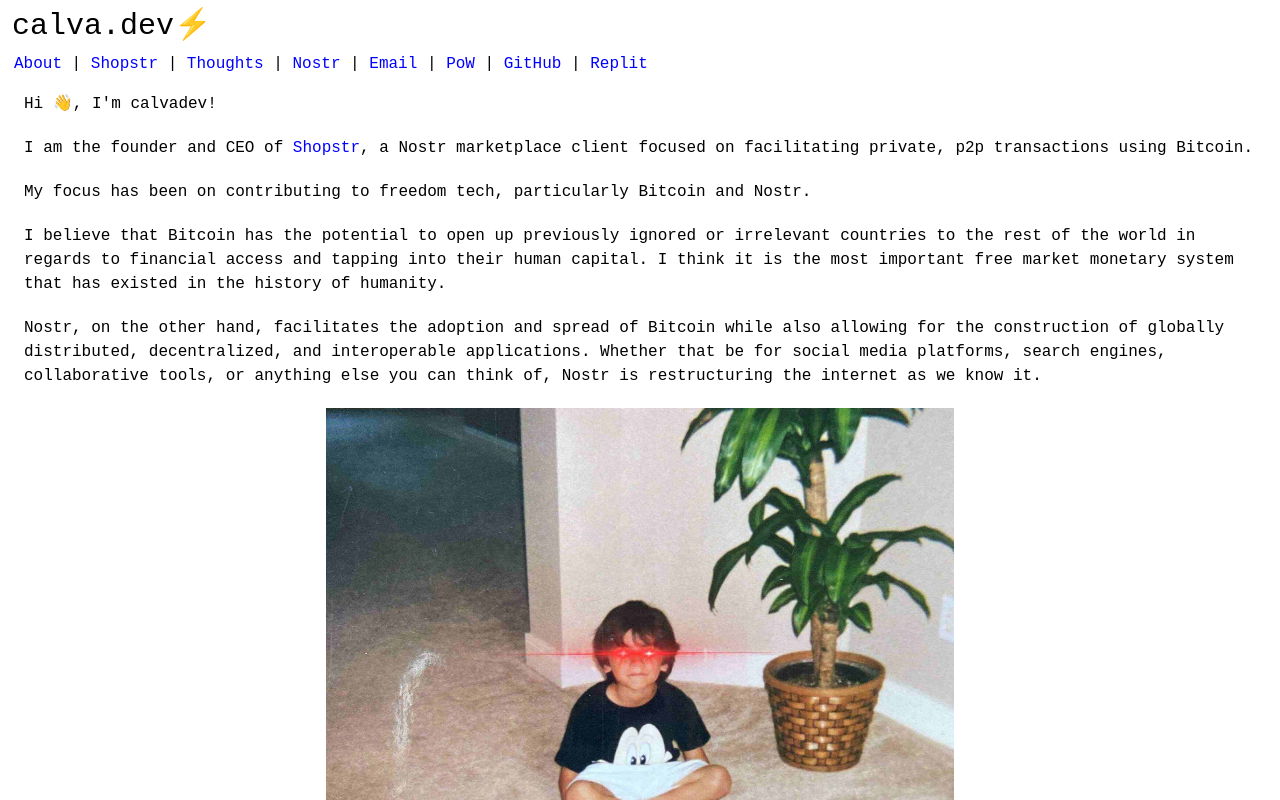
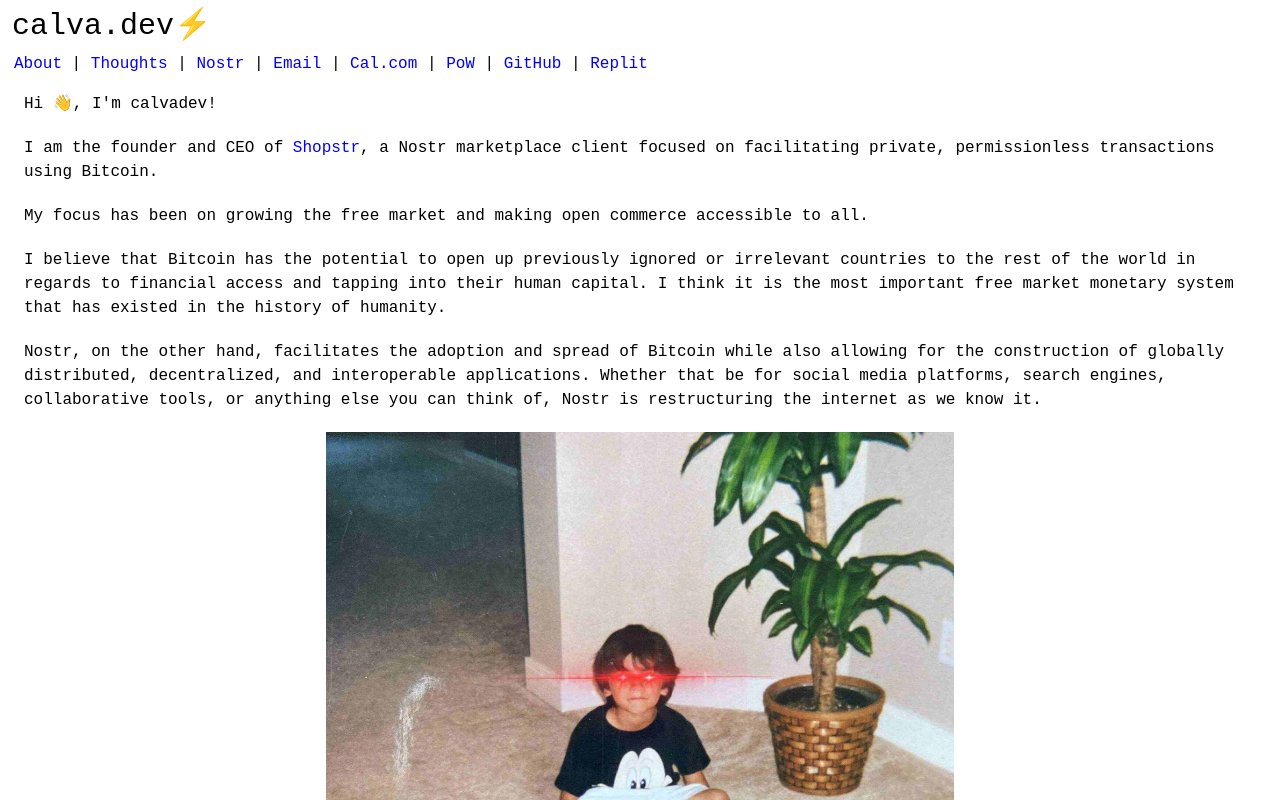
Before and after one commit to calvadev/calva.dev, a Next.js app: page / in a window 1280 px wide. Shown: the top 800 px of the page. Built offline with nearby package versions, Linux system fonts and the light colour scheme.

Commit message:
Page route and about page updates

```diff
--- a/pages/_document.tsx
+++ b/pages/_document.tsx
@@ -15,10 +15,6 @@ export default function Document() {
           </span>
           {" | "}
           <span>
-            <Link href="https://shopstr.store">Shopstr</Link>
-          </span>
-          {" | "}
-          <span>
             <Link href="/thoughts">Thoughts</Link>
           </span>
           {" | "}
@@ -30,6 +26,10 @@ export default function Document() {
           {" | "}
           <span>
             <Link href="mailto:calvadev@reacher.me">Email</Link>
+          </span>
+          {" | "}
+          <span>
+            <Link href="https://cal.com/calvadev">Cal.com</Link>
           </span>
           {" | "}
           <span>
--- a/pages/index.tsx
+++ b/pages/index.tsx
@@ -7,11 +7,12 @@ export default function About() {
       <p className="py-1 px-3 mb-3">
         I am the founder and CEO of{" "}
         <Link href="https://shopstr.store/">Shopstr</Link>, a Nostr marketplace
-        client focused on facilitating private, p2p transactions using Bitcoin.
+        client focused on facilitating private, permissionless transactions
+        using Bitcoin.
       </p>
       <p className="py-1 px-3 mb-3">
-        My focus has been on contributing to freedom tech, particularly Bitcoin
-        and Nostr.
+        My focus has been on growing the free market and making open commerce
+        accessible to all.
       </p>
       <p className="py-1 px-3 mb-3">
         I believe that Bitcoin has the potential to open up previously ignored
```
